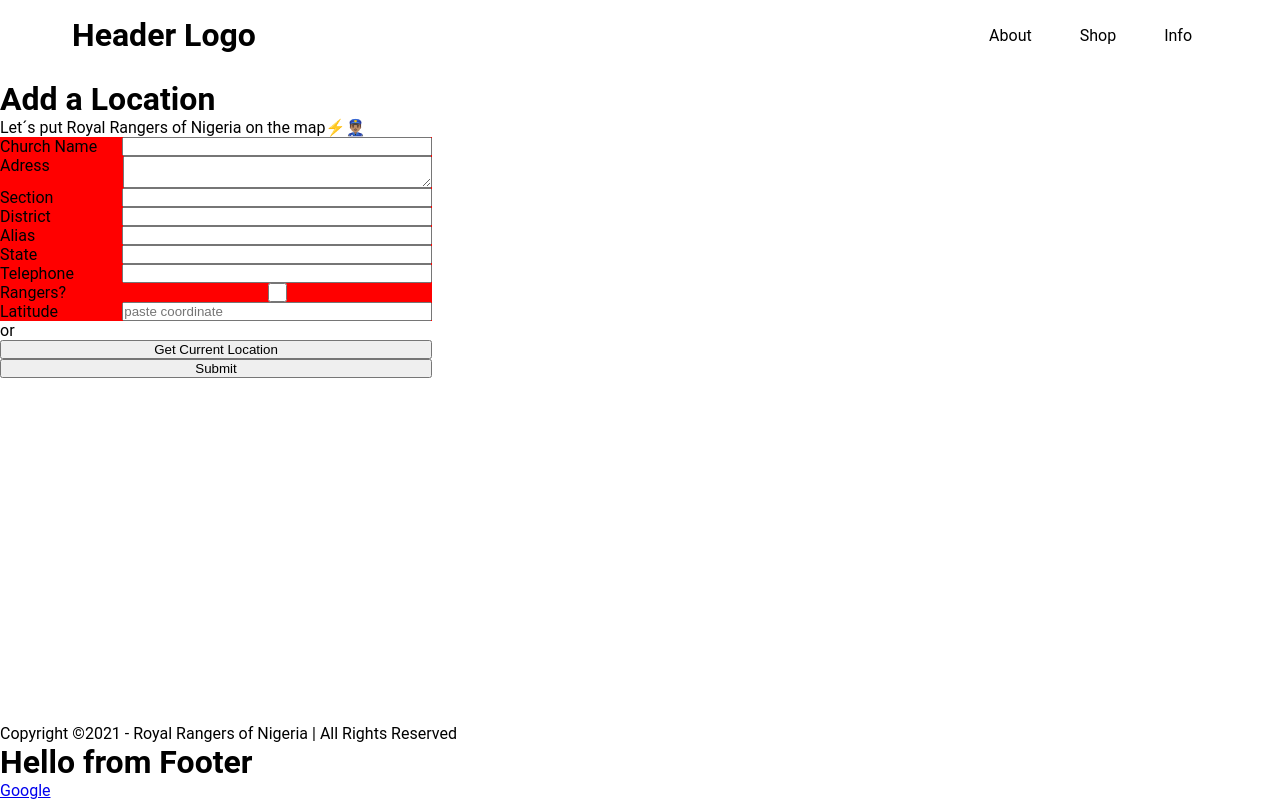
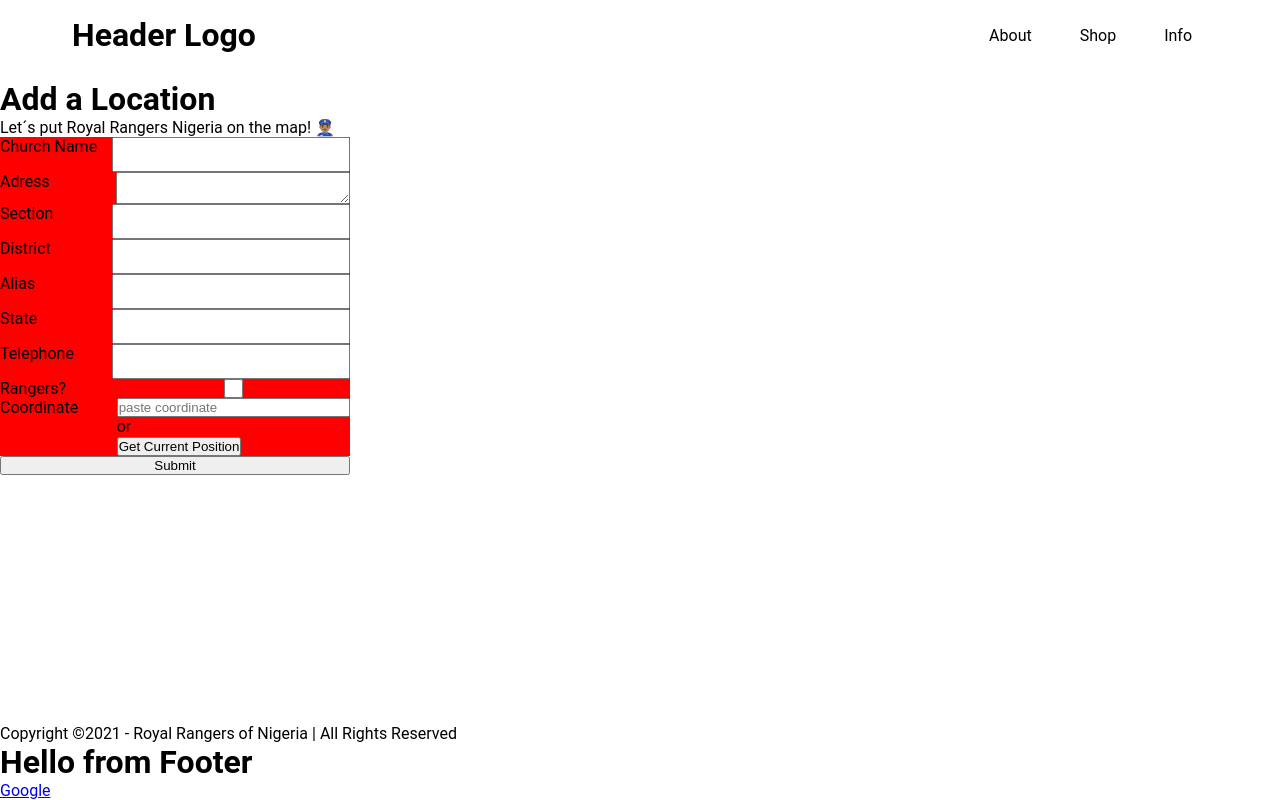
Before and after one commit to Ozoemenamsolomon/roral-rangers-on-the-map, a React (Create React App) app: page /add-location in a window 1280 px wide. Built offline with nearby package versions, Linux system fonts and the light colour scheme.

Commit message:
install reactjs popup, sucessfully sent data to firebase

```diff
--- a/package.json
+++ b/package.json
@@ -22,6 +22,7 @@
     "react-leaflet": "^3.2.1",
     "react-router-dom": "^5.2.0",
     "react-scripts": "4.0.3",
+    "reactjs-popup": "^2.0.5",
     "styled-components": "^5.3.0",
     "typescript": "^4.3.4",
     "web-vitals": "^1.1.2"
--- /dev/null
+++ b/src/components/SooPopup.tsx
@@ -0,0 +1,36 @@
+import React, { MouseEventHandler, ReactElement, useState } from 'react';
+import Popup from 'reactjs-popup';
+import 'reactjs-popup/dist/index.css';
+
+export interface SooPopupProps {
+  trigger: ReactElement;
+  btns: { handler: MouseEventHandler; content: String }[];
+}
+
+const SooPopup: React.FC<SooPopupProps> = ({ btns, children, trigger }) => {
+  const [open, setOpen] = useState(false);
+  const closeModal = () => setOpen(false);
+  return (
+    <div>
+      <Popup
+        open={open}
+        closeOnDocumentClick
+        trigger={trigger}
+        onClose={closeModal}
+        position="right center"
+      >
+        <div>{children}</div>
+        {btns.map((btn, id) => {
+          const { handler } = btn;
+          return (
+            <button key={id} onClick={handler}>
+              {btn.content}
+            </button>
+          );
+        })}
+      </Popup>
+    </div>
+  );
+};
+
+export default SooPopup;
--- a/src/pages/AddLocation.tsx
+++ b/src/pages/AddLocation.tsx
@@ -1,57 +1,112 @@
 import React, { ChangeEvent, MouseEvent, useState } from 'react';
 import styled from 'styled-components';
+import SooPopup from '../components/SooPopup';
+import { addLocation, db } from '../utils/firebase';
 
 export interface AddLocationProps {}
 
-const AddLocation: React.FC<AddLocationProps> = () => {
-  const defaultFontValue: {
+export interface LocationProps {
   churchName?: string;
   address?: string;
   section?: string;
   district?: string;
   alias?: string;
   state?: string;
-    telephone?: number;
-    hasRanger?: Boolean;
-    coordinate?: string;
-  } = {};
+  telephone?: number | string;
+  hasRanger?: Boolean | null;
+  coordinate: string;
+  realCoordinate?: { latitude: number; longitude: number };
+}
+
+const AddLocation: React.FC<AddLocationProps> = () => {
+  const defaultFontValue: LocationProps = {
+    churchName: '',
+    address: '',
+    section: '',
+    district: '',
+    alias: '',
+    state: '',
+    telephone: '',
+    hasRanger: null,
+    coordinate: '',
+  };
+
   const [formValue, setFormValue] = useState(defaultFontValue);
-  const getUserLocation = (e: MouseEvent) => {
-    const success = (success: any) => {
-      console.log(success);
+  const [autoLocation, setAutoLocation] = useState(false);
+
+  const getUserLocation = () => {
+    // TODO show popup first before asking for location permission
+    const success = ({ coords }: any) => {
+      setFormValue({
+        ...formValue,
+        coordinate: `${coords.latitude},${coords.longitude}`,
+      });
+      setAutoLocation(true);
     };
     const error = (error: any) => {
-      console.log(error);
+      console.error(error.message);
     };
 
-    e.preventDefault();
     window.navigator.geolocation.getCurrentPosition(success, error);
   };
+
   const handleChange = (
     e: ChangeEvent<HTMLInputElement> | ChangeEvent<HTMLTextAreaElement>
   ) => {
     if (e.target.type === 'checkbox') {
-      console.log('this is a checkbox');
+      console.dir(e.target);
     } else {
-      console.log(e.target.value);
+      switch (e.target.name) {
+        case 'churchName':
+          setFormValue({ ...formValue, churchName: e.target.value });
+          break;
+        case 'address':
+          setFormValue({ ...formValue, address: e.target.value });
+          break;
+        case 'section':
+          setFormValue({ ...formValue, section: e.target.value });
+          break;
+        case 'district':
+          setFormValue({ ...formValue, district: e.target.value });
+          break;
+        case 'alias':
+          setFormValue({ ...formValue, alias: e.target.value });
+          break;
+        case 'state':
+          setFormValue({ ...formValue, state: e.target.value });
+          break;
+        // TODO work on the number issue
+        case 'telephone':
+          setFormValue({ ...formValue, telephone: e.target.value });
+          break;
+        case 'coordinate':
+          setFormValue({ ...formValue, coordinate: e.target.value });
+          break;
+        default:
+          break;
+      }
     }
   };
+
   const submitForm = (e: MouseEvent) => {
     e.preventDefault();
-    console.log('form submitted!');
+    console.log(formValue);
+    addLocation(db, {
+      ...formValue,
+      realCoordinate: {
+        longitude: parseFloat(formValue.coordinate.split(',')[0]),
+        latitude: parseFloat(formValue.coordinate.split(',')[1]),
+      },
+    }).then((a) => console.log(a));
   };
 
   return (
     <div>
       <h1>Add a Location</h1>
-      <p>Let´s put Royal Rangers of Nigeria on the map⚡👮🏽‍♂️</p>
-      <form
-        style={{
-          display: 'grid',
-          gridTemplateColumns: '1fr',
-          width: '27rem',
-        }}
-      >
+      <p>Let´s put Royal Rangers Nigeria on the map! 👮🏽‍♂️</p>
+      <FormWrapper>
+        <form onSubmit={(e) => e.preventDefault()}>
+          <FormContainer>
             <InputLabelWrapper>
               <label htmlFor="churchName">Church Name</label>
               <input
@@ -130,15 +185,10 @@
                 onChange={handleChange}
               />
             </InputLabelWrapper>
-        <div
-          id="latlon"
-          style={{
-            display: 'flex',
-            flexDirection: 'column',
-          }}
-        >
+
             <InputLabelWrapper>
-            <label htmlFor="co-ord">Latitude</label>
+              <label htmlFor="co-ord">Coordinate</label>
+              <div style={{ display: 'flex', flexDirection: 'column' }}>
                 <input
                   type="text"
                   name="coordinate"
@@ -146,29 +196,61 @@
                   placeholder="paste coordinate"
                   value={formValue.coordinate}
                   onChange={handleChange}
+                  readOnly={autoLocation}
                 />
+                <span>or</span>
+
+                <SooPopup
+                  trigger={
+                    <button onClick={getUserLocation}>
+                      Get Current Position
+                    </button>
+                  }
+                  btns={[
+                    {
+                      handler: getUserLocation,
+                      content: 'Continue',
+                    },
+                  ]}
+                >
+                  Your permission is needed to enable the app get your location,
+                  please click <strong>continue</strong> to allow
+                </SooPopup>
+              </div>
             </InputLabelWrapper>
-          <span>or</span>
-          <button onClick={getUserLocation}>Get Current Location</button>
-        </div>
             <button type="submit" onClick={submitForm}>
               Submit
             </button>
+          </FormContainer>
         </form>
+      </FormWrapper>
     </div>
   );
 };
 
 export default AddLocation;
 
+const FormContainer = styled.div`
+  display: grid;
+  grid-template-columns: 1fr;
+`;
+
+const FormWrapper = styled.div`
+  max-width: 350px;
+`;
+
 const InputLabelWrapper = styled.div`
   display: flex;
   background-color: red;
+  & > input {
+    padding: 0.5rem 0.3rem;
+  }
   & > input,
+  & > div,
   & > textarea {
     flex: 1;
   }
   & > label {
-    flex: 0.4;
+    flex: 0.5;
   }
 `;
--- a/src/utils/firebase.ts
+++ b/src/utils/firebase.ts
@@ -4,7 +4,9 @@
   collection,
   getDocs,
   Firestore,
+  addDoc,
 } from 'firebase/firestore';
+import { LocationProps } from '../pages/AddLocation';
 
 const firebaseConfig = {
   apiKey: 'AIzaSyC5XtMGne-bJh2IKwYlM0Yr_fXqXo0s5e0',
@@ -27,3 +29,9 @@
   const cityList = citySnapshot.docs.map((doc) => doc.data());
   return cityList;
 }
+export async function addLocation(db: Firestore, data: LocationProps) {
+  const locationCol = collection(db, 'Location');
+  const citySnapshot = await addDoc(locationCol, data);
+  const cityID = citySnapshot.id;
+  return cityID;
+}
```
Also changed, not shown: 1 other file (tests, documents, lock files or other folders). Lines whose indentation alone changed are shown as unchanged.
